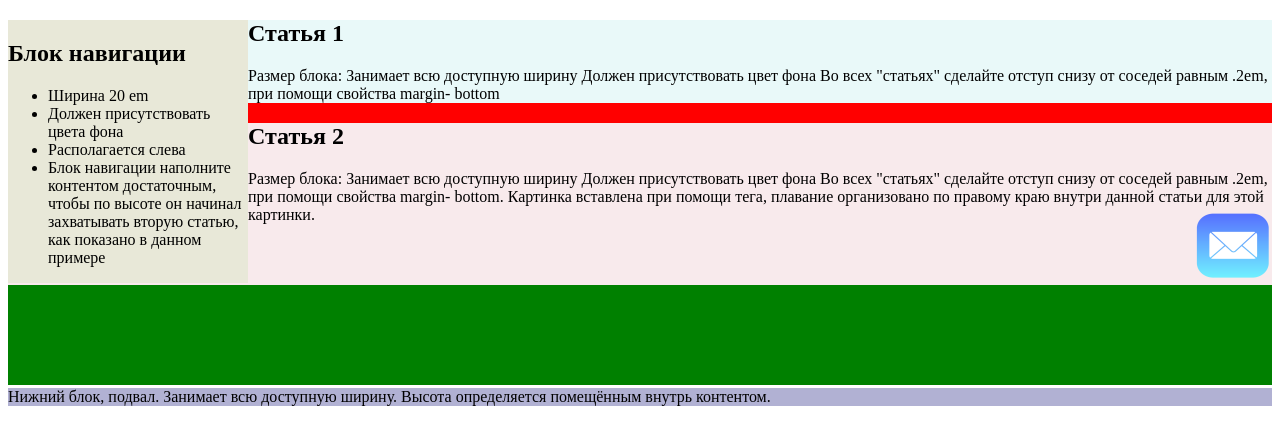
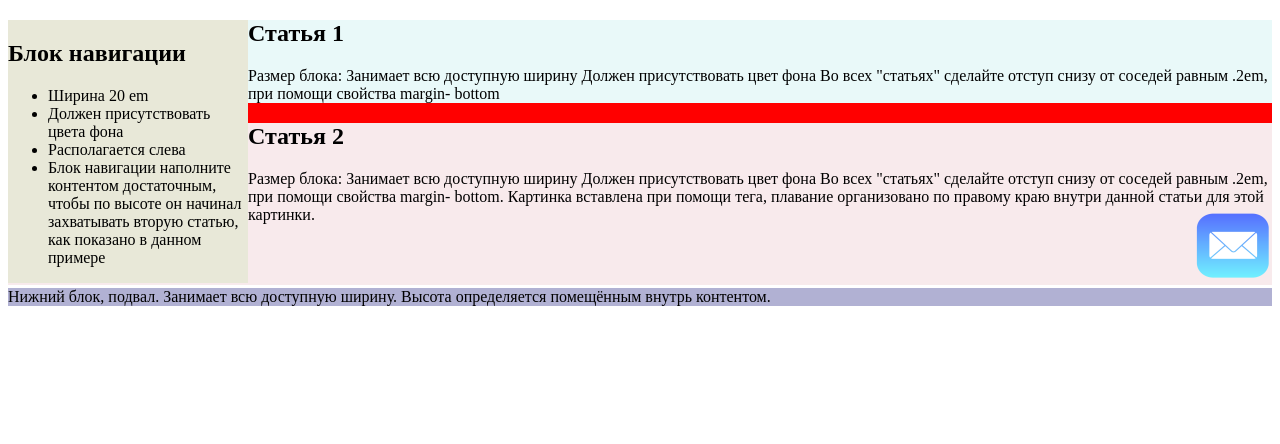
Before and after one commit to Flame231/Oleg_Tarasov, a plain HTML site: page home/02_CSS/base/3)/Index.html in a window 1280 px wide. Drawn offline with Linux system fonts and the light colour scheme.

Commit message:
changes2_02_CSS

```diff
--- a/home/02_CSS/base/3)/Index.html
+++ b/home/02_CSS/base/3)/Index.html
@@ -30,8 +30,6 @@
 
 }
 .clear{
-    background:green;
-    height: 100px;
     clear:both;
 
 
```
